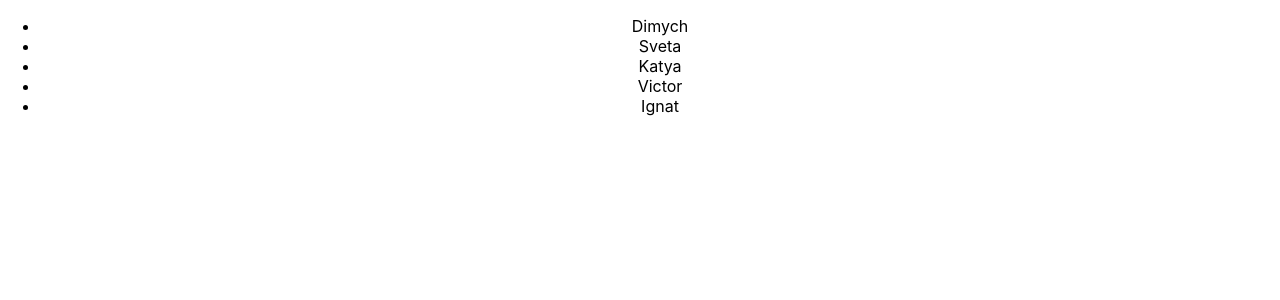
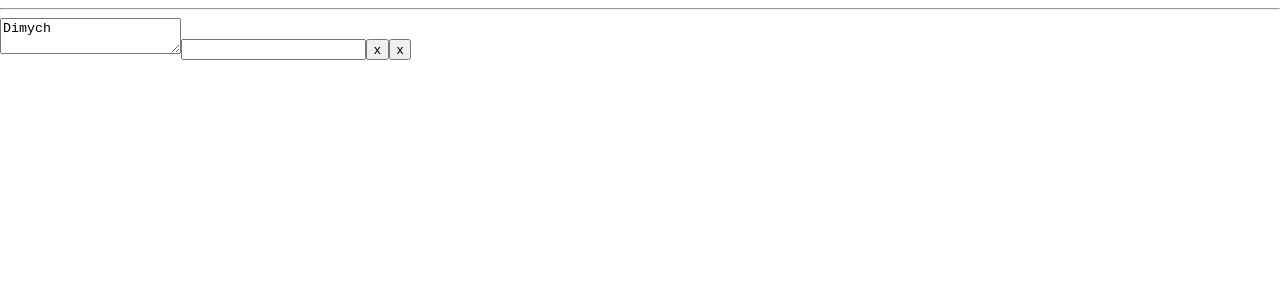
Before and after one commit to ANASTASIA-2112/nativ.js, a React (Create React App) app: page / in a window 1280 px wide. Shown: the top 300 px of the page. Built offline with nearby package versions, Linux system fonts and the light colour scheme.

Commit message:
commit 05/06

```diff
--- a/public/index.html
+++ b/public/index.html
@@ -1,20 +1,20 @@
 <!DOCTYPE html>
 <html lang="en">
 <head>
-    <meta charset="utf-8" />
-    <link rel="icon" href="%PUBLIC_URL%/favicon.ico" />
-    <meta name="viewport" content="width=device-width, initial-scale=1" />
-    <meta name="theme-color" content="#000000" />
+    <meta charset="utf-8"/>
+    <link rel="icon" href="%PUBLIC_URL%/favicon.ico"/>
+    <meta name="viewport" content="width=device-width, initial-scale=1"/>
+    <meta name="theme-color" content="#000000"/>
     <meta
             name="description"
             content="Web site created using create-react-app"
     />
-    <link rel="apple-touch-icon" href="%PUBLIC_URL%/logo192.png" />
+    <link rel="apple-touch-icon" href="%PUBLIC_URL%/logo192.png"/>
     <!--
       manifest.json provides metadata used when your web app is installed on a
       user's mobile device or desktop. See https://developers.google.com/web/fundamentals/web-app-manifest/
     -->
-    <link rel="manifest" href="%PUBLIC_URL%/manifest.json" />
+    <link rel="manifest" href="%PUBLIC_URL%/manifest.json"/>
     <!--
       Notice the use of %PUBLIC_URL% in the tags above.
       It will be replaced with the URL of the `public` folder during the build.
@@ -27,8 +27,27 @@
     <title>React App</title>
 </head>
 <body>
+<hr>
 <noscript>You need to enable JavaScript to run this app.</noscript>
 <div id="root"></div>
+
+<!--</hr>-->
+<!--<button id="btn1">1</button>-->
+<!--<button>2</button>-->
+<!--<script>-->
+<!--    const deleteUser = () => {-->
+<!--        alert("I am bad global function")-->
+<!--    }-->
+<!--    const saveUser = () => {-->
+<!--        alert("I am bad function")-->
+<!--    }-->
+<!--    const btn = document.getElementById("btn1");-->
+<!--    btn.onclick = deleteUser;-->
+<!--    btn.addEventListener("click", deleteUser);-->
+<!--    btn.addEventListener("click", saveUser);-->
+
+
+<!--</script>-->
 <!--
   This HTML file is a template.
   If you open it directly in the browser, you will see an empty page.
--- a/src/06-callback/06.ts
+++ /dev/null
@@ -1 +0,0 @@
-//callback -это функция в которую мы передаем обьекты.
--- /dev/null
+++ b/src/06-callback/06.tsx
@@ -0,0 +1,98 @@
+import React, {ChangeEvent, MouseEvent} from "react";
+//import {HouseType} from "../02-object/02_02";
+
+
+//callback -это функция в которую мы передаем обьекты.Функцию можно отправить.
+//функция обратного вызова -callback
+//
+
+
+// export const createMessages = (houses: Array<HouseType>) => {
+//     let strings = (h: HouseType) => {
+//         return `Hello guys from ${h.address.street.title}`
+//
+//
+//     }
+//     let strings1 = houses.map(strings);
+//     return strings1
+// }
+//дайте мне функцию,которую запущу через секунду
+//ананимная функция ()=>{}
+//этот колбэк мы не вызываем.Мы его отдаем
+//название функции являеться ссылкой
+//при вызове функции - это значит, что она обязательно, что-то ретурнит
+//скобки не нужны функцию запустит, кто-то другой
+// const calback = (): number => {
+//     alert("Hello")
+//     return 12;
+// }
+// window.setTimeout(calback, 1000);
+//обработка событий UI
+
+//подписка в js при помощи  addEventListener()
+
+
+//логика работы удаления юзера
+//подписаться на событие значит отдать свою функцию,вызвали когда событие произойдет
+//удалить юзера
+export const User = () => {
+    const deleteUser = (event: MouseEvent<HTMLButtonElement>) => {
+        alert(event.currentTarget.name);
+        //обьект event у тебя есть такое свойство  event.currentTarget это и есть тот элемент с которым произашло событие
+        //alert('user have been deleted');
+
+    }
+    //функция которая  сробатывает на событие имя изменилось
+    const onNameChanged = (event: ChangeEvent<HTMLTextAreaElement>) => {
+        console.log("name changed")
+    }
+    const onAgeChanged = (event: ChangeEvent<HTMLInputElement>) => {
+        console.log("age changed")
+    }
+    // const search = (event: MouseEvent<HTMLButtonElement>) => {
+    //     alert(event.currentTarget.value);
+    // }
+
+
+    //currentTarget это то, что ожидаем получить с которым произошло событие на которое мы подписались
+    //event.currentTarget.value -то значение, которое новое на которое изменилась значение почему наш обработчик был вызван
+    //обработчик фокус потерян
+    const focusLostHandler = () => {
+        console.log("focus lost")
+    }
+    //есть элементы в фокусе,которых мы можем оказаться
+    //фокус tabIndex={}
+    //textarea уходит сробатывает событие onBlur фокус потерян
+    return <div>
+        <textarea
+            onChange={onNameChanged}
+            onBlur={focusLostHandler}
+        >Dimych
+        </textarea>
+
+        <input onChange={onAgeChanged} type={"number"}/>
+
+        <button name={"delete"} onClick={deleteUser}>x</button>
+        <button name={"save"} onClick={deleteUser}>x</button>
+        {/*<button name={"delete"} onClick={search}>search</button>*/}
+    </div>
+}
+//однонго разработчика отдадим двум разным кнопкам
+//ты кнопка вызови нашу функцию deleteUser,когда по тебе кликнут
+//будет вызвана по одной из причин
+
+//есть разные методы события on...onclik,onBlur,onContexMenu
+
+//обьект события
+//если проиходит какое-то событие этот элемент нас уведомляет и вызывает нашу функцию
+//когда проиходит событие генерируеться обьект
+// обьект это структура данных состоящих ключ/значение (прмитивы,строки,булевые значения,обьект ---массив и функция )
+//когда проиходит событие в системе генерируеться обьект события (e)он называеться event
+//содержит всю информацию о произашедшем событии
+//нам нужно знать детали --например какая клавиша была нажата, какое значение сейчас в элементе который изменился,в каком месте произошел клик
+//сами элементы вызывают эти функци
+
+//что такое обьект event - altKey-был ли нажат ctrl
+//мы хотим узнать получить доступ к элементу событие с которым это проиходит
+//deleteUser мы прицыпили к кнопке поэтому нам надо достучаться к нопке при помощи   event
+//наша универсальная функция являеться обработчикам для клика по разным кнопкам
--- a/src/index.tsx
+++ b/src/index.tsx
@@ -3,6 +3,7 @@ import ReactDOM from 'react-dom';
 import './index.css';
 import {sum} from "./01-hello-test/01";
 import App from "./App";
+import {User} from "./06-callback/06";
 
 
 
@@ -12,6 +13,7 @@ import App from "./App";
  let a =sum;
 
 
- ReactDOM.render(<App/>,
+ ReactDOM.render(<User/>,
     document.getElementById('root'));
+
 //serviceWorkerer.unregister();
```
Also changed, not shown: src/1.ts (added). Lines whose indentation alone changed are shown as unchanged.
